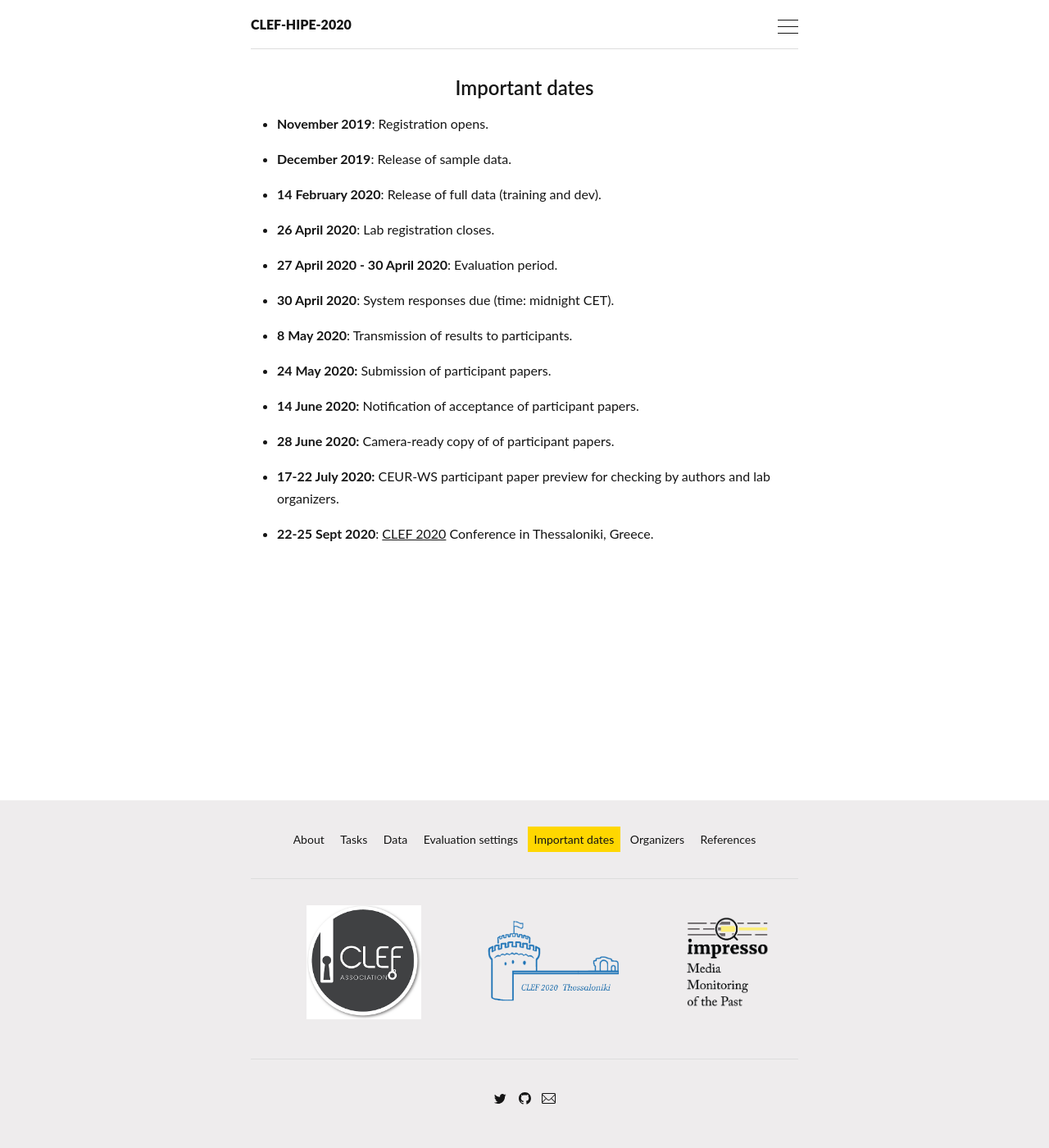
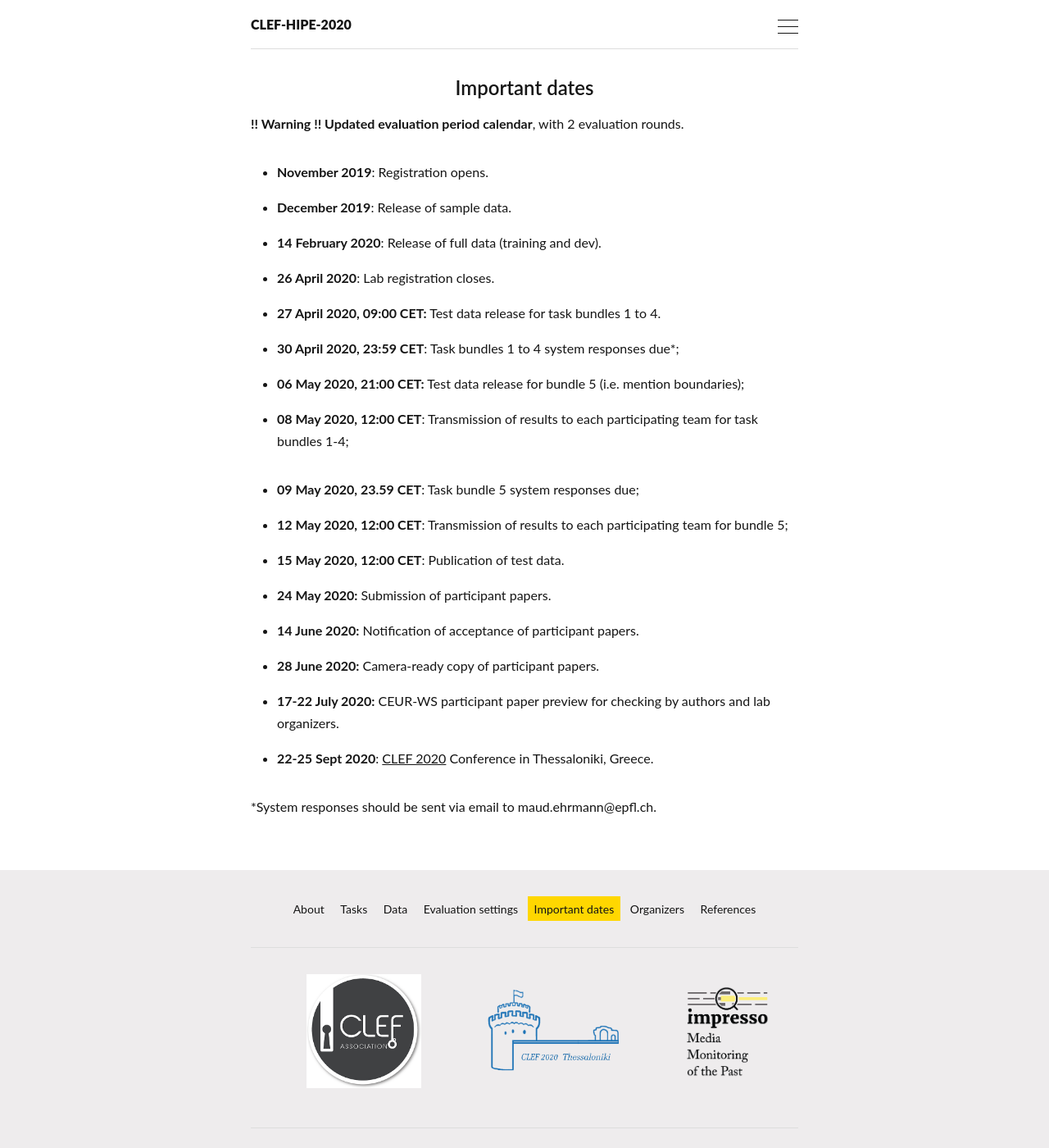
Before and after one commit to impresso/CLEF-HIPE-2020, a Jekyll site: the page built from _pages/dates.md, in a window 1280 px wide and 1400 px high. Shown: the whole window at 82% size. Built offline with Jekyll 4.4.1, drawn with Linux system fonts in a browser that asks for light colours.

Commit message:
updated evaluation period

```diff
--- a/_pages/dates.md
+++ b/_pages/dates.md
@@ -3,17 +3,30 @@ layout: page
 title: Important dates
 order: 40
 #image: 'images/pages/dates.jpg'
+
 ---
+
+**!! Warning !!  Updated evaluation period calendar**, with 2 evaluation rounds.
 
 - **November 2019**: Registration opens.
 - **December 2019**: Release of sample data.
 - **14 February 2020**: Release of full data (training and dev).
 - **26 April 2020**: Lab registration closes.
-- **27 April 2020 - 30 April  2020**: Evaluation period.
-- **30 April 2020**: System responses due (time: midnight CET).
-- **8 May 2020**: Transmission of results to participants.
+- **27 April 2020, 09:00 CET:** Test data release for task bundles 1 to 4.
+- **30 April 2020, 23:59 CET**: Task bundles 1 to 4 system responses due*;
+- **06 May 2020, 21:00 CET:** Test data release for bundle 5 (i.e. mention boundaries);
+- **08 May 2020, 12:00 CET**: Transmission of results to each participating team for task bundles 1-4;
+
+
+- **09 May 2020, 23.59 CET**: Task bundle 5 system responses due;
+- **12 May 2020, 12:00 CET**: Transmission of results to each participating team for bundle 5;
+- **15 May 2020, 12:00 CET**: Publication of test data.
 - **24 May 2020:**  Submission of participant papers.
 - **14 June 2020:** Notification of acceptance of participant papers.
-- **28 June 2020:** Camera-ready copy of of participant papers.
+- **28 June 2020:** Camera-ready copy of participant papers.
 - **17-22 July 2020:** CEUR-WS participant paper preview for checking by authors and lab organizers.
 - **22-25 Sept 2020**: [CLEF 2020](https://clef2020.clef-initiative.eu/) Conference in Thessaloniki, Greece.
+
+
+
+*System responses should be sent via email to maud.ehrmann@epfl.ch.
```
